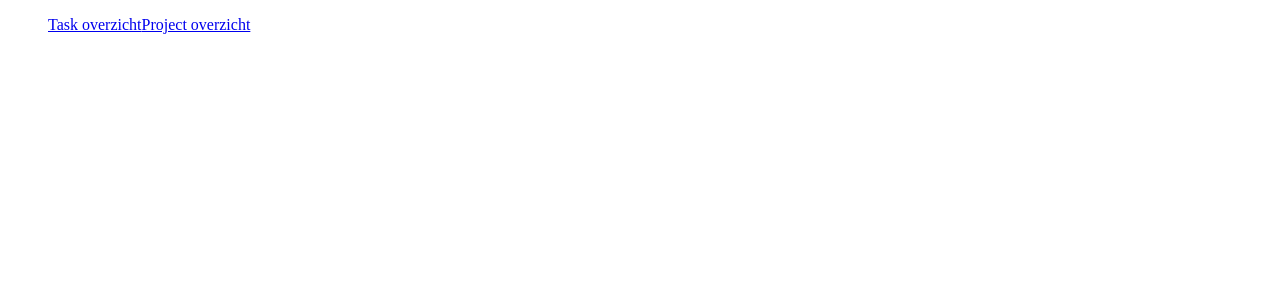
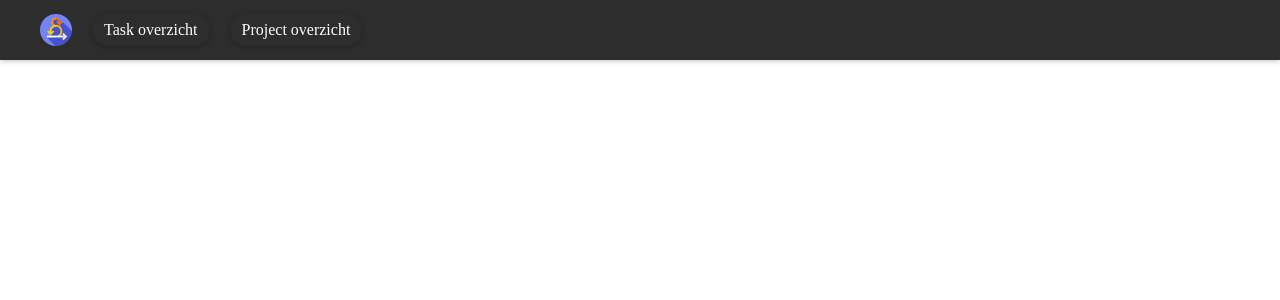
Before and after one commit to FelixvL/scrumyerfe, an Angular app: page / in a window 1280 px wide. Shown: the top 300 px of the page. Built offline with nearby package versions, Linux system fonts and the light colour scheme.

Commit message:
Add styling to navbar

```diff
--- a/src/app/app.component.css
+++ b/src/app/app.component.css
@@ -0,0 +1,38 @@
+:host {
+    --background-color: rgba(45, 45, 45, 1.0);
+}
+
+nav {
+    height: 60px;
+    background-color: var(--background-color);
+    box-shadow: 0px 1px 5px rgba(0, 0, 0, 0.25);
+}
+
+ul {
+    margin: 0px 40px;
+    display: flex;
+    gap: 20px;
+    align-items: center;
+    height: 100%;
+}
+
+a {
+    color: white;
+    text-decoration: none;
+    border-radius: 20px;
+    padding: 8px 12px;
+    background-color: var(--background-color);
+    box-shadow: 0px 1px 5px rgba(0, 0, 0, 0.25);
+}
+
+a.active {
+    background-color: rgba(117, 132, 242, 1.0);
+}
+
+a:hover {
+    background-color: rgba(117, 132, 242, 0.75);
+}
+
+img {
+    width: 32px;
+}
--- a/src/app/app.component.html
+++ b/src/app/app.component.html
@@ -1,5 +1,6 @@
 <nav>
     <ul>
+        <img src="assets/logo.png"/>
         <a routerLink="/task" routerLinkActive="active" ariaCurrentWhenActive="page">Task overzicht</a>
         <a routerLink="/project" routerLinkActive="active" ariaCurrentWhenActive="page">Project overzicht</a>
     </ul>
--- a/src/styles.css
+++ b/src/styles.css
@@ -1 +1,132 @@
 /* You can add global styles to this file, and also import other style files */
+
+html,
+body,
+div,
+span,
+applet,
+object,
+iframe,
+h1,
+h2,
+h3,
+h4,
+h5,
+h6,
+p,
+blockquote,
+pre,
+a,
+abbr,
+acronym,
+address,
+big,
+cite,
+code,
+del,
+dfn,
+em,
+img,
+ins,
+kbd,
+q,
+s,
+samp,
+small,
+strike,
+strong,
+sub,
+sup,
+tt,
+var,
+b,
+u,
+i,
+center,
+dl,
+dt,
+dd,
+ol,
+ul,
+li,
+fieldset,
+form,
+label,
+legend,
+table,
+caption,
+tbody,
+tfoot,
+thead,
+tr,
+th,
+td,
+article,
+aside,
+canvas,
+details,
+embed,
+figure,
+figcaption,
+footer,
+header,
+hgroup,
+menu,
+nav,
+output,
+ruby,
+section,
+summary,
+time,
+mark,
+audio,
+video {
+    margin: 0;
+    padding: 0;
+    border: 0;
+    font-size: 100%;
+    font: inherit;
+    vertical-align: baseline;
+}
+
+/* HTML5 display-role reset for older browsers */
+article,
+aside,
+details,
+figcaption,
+figure,
+footer,
+header,
+hgroup,
+menu,
+nav,
+section {
+    display: block;
+}
+
+body {
+    line-height: 1;
+}
+
+ol,
+ul {
+    list-style: none;
+}
+
+blockquote,
+q {
+    quotes: none;
+}
+
+blockquote:before,
+blockquote:after,
+q:before,
+q:after {
+    content: '';
+    content: none;
+}
+
+table {
+    border-collapse: collapse;
+    border-spacing: 0;
+}
```
Also changed, not shown: src/assets/logo.png (added).
